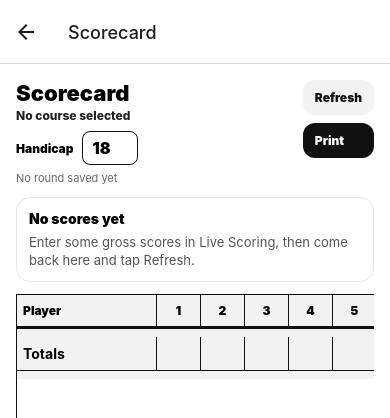
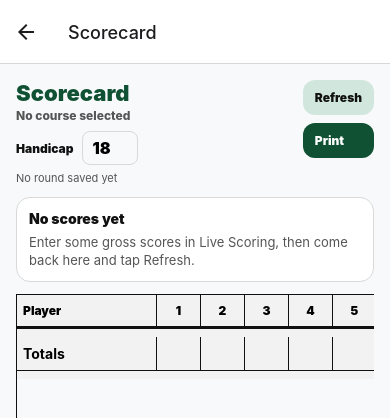
Before and after one commit to TheTowerUK/netpargolf, a React Native app: screen /Scorecard in a window 390 px wide. Shown: the top 418 px of the page. Built offline with nearby package versions, Linux system fonts and the light colour scheme.

Commit message:
v0.9.3 - Introduced app theming and brand colours (print-safe scorecard)

```diff
--- a/src/screens/ScorecardScreen.tsx
+++ b/src/screens/ScorecardScreen.tsx
@@ -7,6 +7,7 @@ import { Platform, Pressable, ScrollView, StyleSheet, Text, TextInput, View } fr
 import type { Course } from '../core/course';
 import { loadCourse } from '../storage/courseStorage';
 import { loadRound, type PersistedRoundV1 } from '../storage/roundStorage';
+import { colors } from '../theme/colors';
 
 import * as Print from 'expo-print';
 import * as Sharing from 'expo-sharing';
@@ -407,22 +408,24 @@ function escapeHtml(s: string) {
 }
 
 const styles = StyleSheet.create({
-  screen: { flex: 1, backgroundColor: '#fff', padding: 16 },
+  // Header controls only — theme colours
+  screen: { flex: 1, backgroundColor: colors.background, padding: 16 },
   header: { flexDirection: 'row', alignItems: 'flex-start', gap: 12, marginBottom: 12 },
-  title: { fontSize: 22, fontWeight: '900' },
-  subTitle: { fontSize: 12, color: '#222', marginTop: 2, fontWeight: '800' },
-  meta: { fontSize: 11, color: '#666', marginTop: 6 },
-  courseNote: { fontSize: 11, color: '#b45309', marginTop: 4, fontStyle: 'italic' },
+  title: { fontSize: 22, fontWeight: '900', color: colors.primary },
+  subTitle: { fontSize: 12, color: colors.textSecondary, marginTop: 2, fontWeight: '800' },
+  meta: { fontSize: 11, color: colors.textSecondary, marginTop: 6 },
+  courseNote: { fontSize: 11, color: colors.warning, marginTop: 4, fontStyle: 'italic' },
 
-  btn: { paddingVertical: 10, paddingHorizontal: 12, borderRadius: 12, backgroundColor: '#f3f3f3' },
-  btnText: { fontWeight: '900', color: '#111', fontSize: 12 },
-  btnPrimary: { backgroundColor: '#111' },
-  btnPrimaryText: { color: '#fff' },
+  btn: { paddingVertical: 10, paddingHorizontal: 12, borderRadius: 12, backgroundColor: colors.primarySoft },
+  btnText: { fontWeight: '900', color: colors.textPrimary, fontSize: 12 },
+  btnPrimary: { backgroundColor: colors.primary },
+  btnPrimaryText: { color: colors.textInverse },
 
-  empty: { borderWidth: 1, borderColor: '#e7e7e7', borderRadius: 14, padding: 12, marginBottom: 12, backgroundColor: '#fff' },
-  emptyTitle: { fontWeight: '900', marginBottom: 6 },
-  emptyText: { color: '#555', lineHeight: 18, fontSize: 13 },
+  empty: { borderWidth: 1, borderColor: colors.border, borderRadius: 14, padding: 12, marginBottom: 12, backgroundColor: colors.card },
+  emptyTitle: { fontWeight: '900', marginBottom: 6, color: colors.textPrimary },
+  emptyText: { color: colors.textSecondary, lineHeight: 18, fontSize: 13 },
 
+  // Table — strictly black/white, no theme
   table: { borderWidth: 1, borderColor: '#111' },
   row: { flexDirection: 'row' },
   headerRow: { backgroundColor: '#f2f2f2' },
@@ -440,10 +443,10 @@ const styles = StyleSheet.create({
   totalText: { fontWeight: '900', fontSize: 12 },
 
   handicapRow: { flexDirection: 'row', alignItems: 'center', gap: 8, marginTop: 8 },
-  handicapLabel: { fontSize: 12, fontWeight: '900' },
+  handicapLabel: { fontSize: 12, fontWeight: '900', color: colors.textPrimary },
   handicapInput: {
     borderWidth: 1,
-    borderColor: '#111',
+    borderColor: colors.border,
     borderRadius: 8,
     paddingVertical: 6,
     paddingHorizontal: 10,
```
